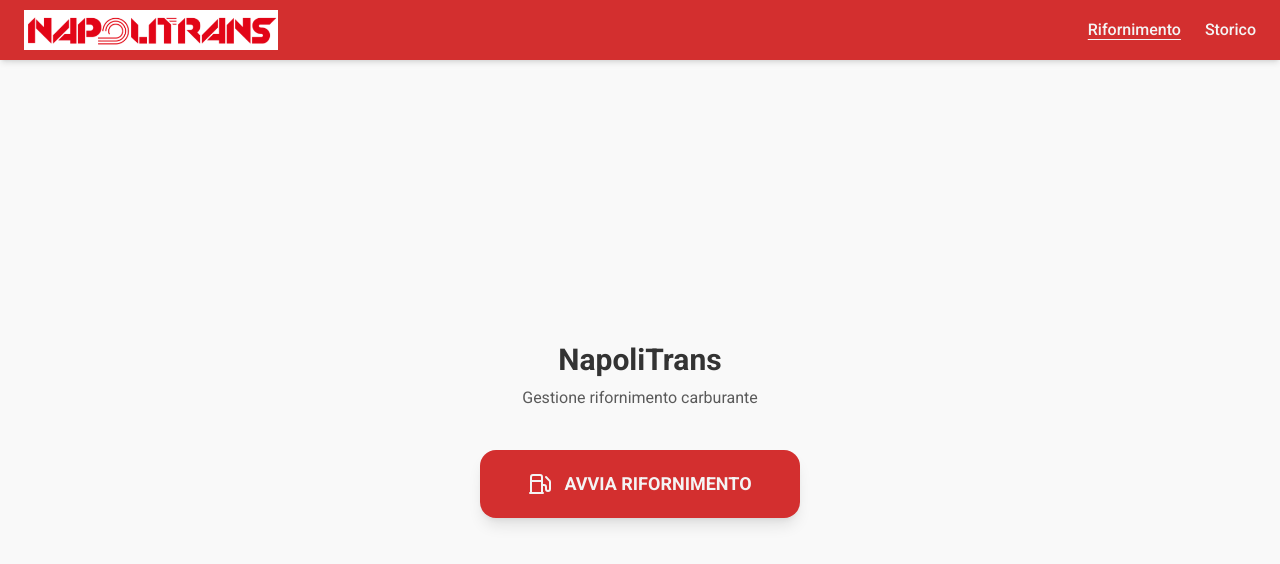
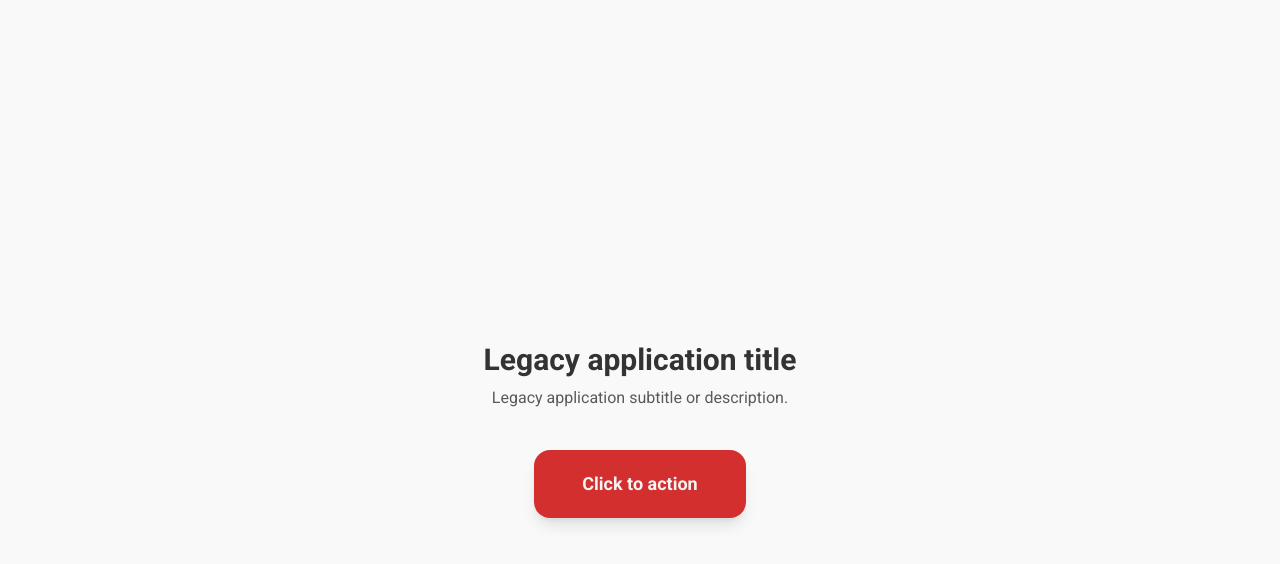
Before and after one commit to francescosaponaro/napolitrans, a Next.js app: page / in a window 1280 px wide. Shown: the top 564 px of the page. Built offline with nearby package versions, Linux system fonts and the light colour scheme.

Commit message:
temp changes for demonstration

```diff
--- a/app/layout.tsx
+++ b/app/layout.tsx
@@ -25,7 +25,6 @@ export default function RootLayout({
         className={`${roboto.variable} min-h-full flex flex-col font-sans antialiased`}
         style={{ fontFamily: "'Roboto', sans-serif" }}
       >
-        <NavBar />
         <main className="flex-1 pt-[60px]">{children}</main>
       </body>
     </html>
--- a/app/page.tsx
+++ b/app/page.tsx
@@ -85,10 +85,10 @@ export default function Home() {
           className="flex-1 flex flex-col items-center justify-center text-center animate-fadeInUp"
         >
           <h1 className="text-3xl font-bold text-[#333333] mb-2">
-            NapoliTrans
+            Legacy application title
           </h1>
           <p className="text-base text-[#333333] mb-10 opacity-80">
-            Gestione rifornimento carburante
+            Legacy application subtitle or description.
           </p>
 
           <button
@@ -97,8 +97,7 @@ export default function Home() {
                        transition-all duration-200
                        hover:bg-[#B71C1C] hover:scale-105 active:scale-95"
           >
-            <Fuel className="w-6 h-6" />
-            AVVIA RIFORNIMENTO
+            Click to action
           </button>
         </div>
       )}
```
